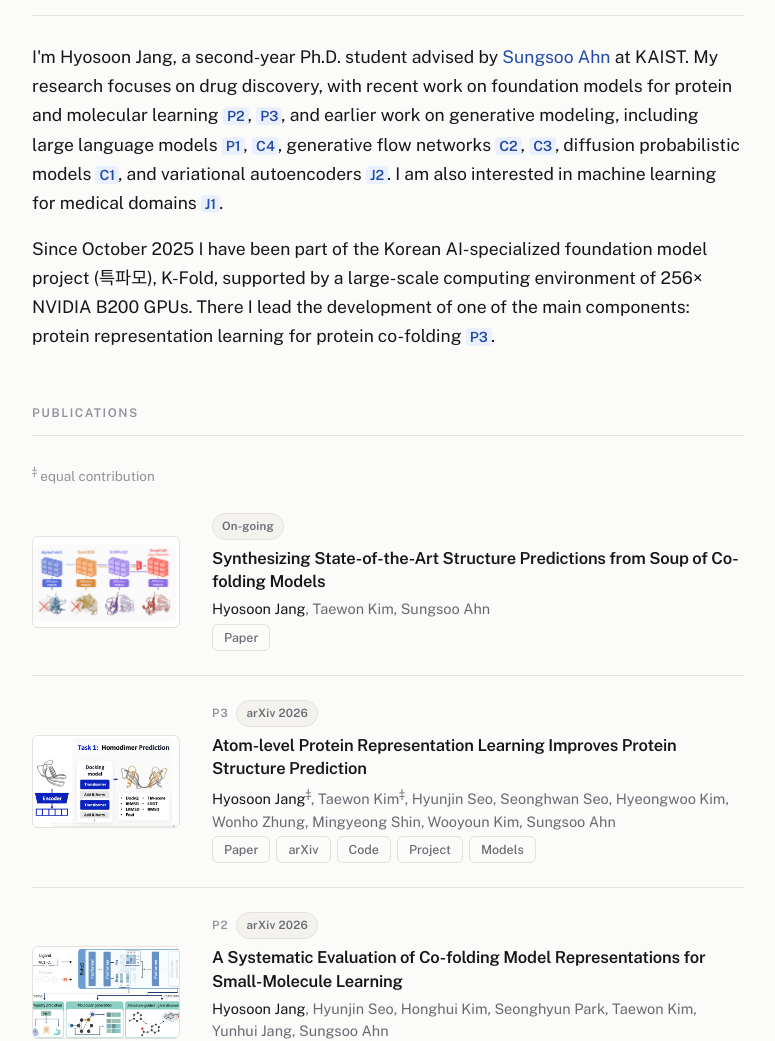
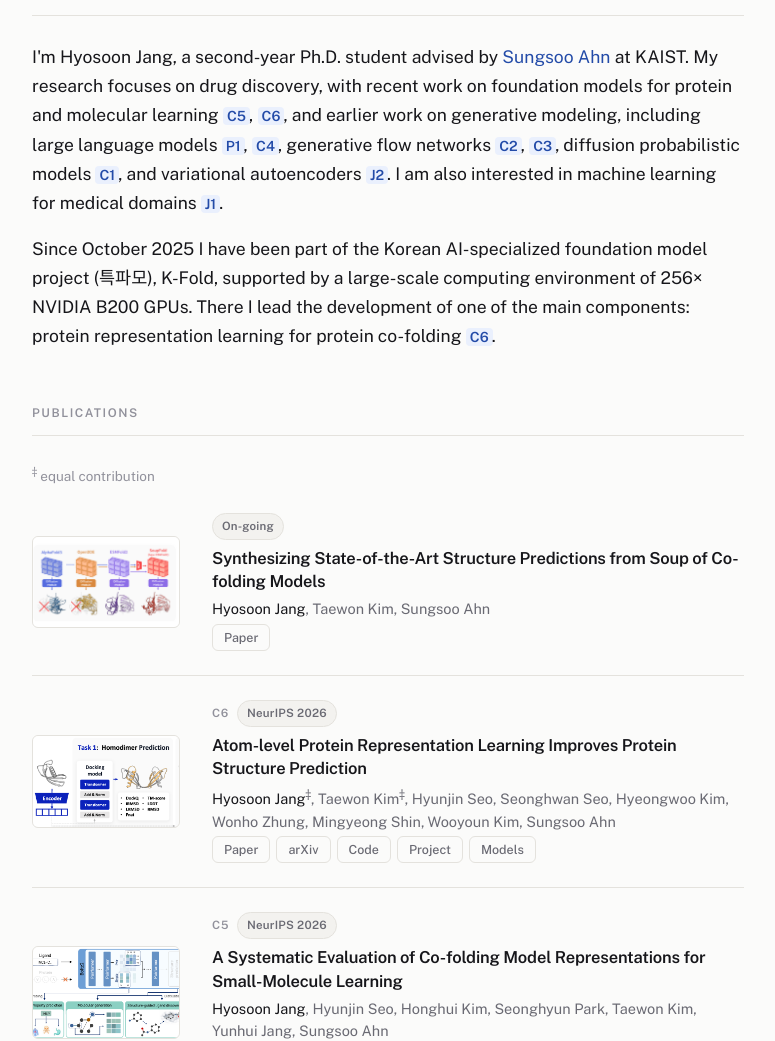
Before and after one commit to hsjang0/hsjang, a Jekyll site: the page built from index.html, in a window 1280 px wide and 1400 px high. Shown: the part 350-1391 px from the top of the window, without its empty margins (252-1027 px from the left). Built offline with Jekyll 4.4.1, drawn with Linux system fonts in a browser that asks for light colours.

Commit message:
TriProRep and the co-folding evaluation are NeurIPS 2026
Both badges move from arXiv to NeurIPS 2026. Their reference keys move with
them, out of the preprint series and onto the end of the conference one:
the co-folding evaluation becomes C5 and TriProRep C6, matching their arXiv
order. The bio cites the new keys, and the arXiv links stay.

Co-Authored-By: Claude Opus 5 <noreply@anthropic.com>

```diff
--- a/_data/publications.yaml
+++ b/_data/publications.yaml
@@ -25,10 +25,10 @@ papers:
       - label: "Paper"
         url: "/assets/publications/soupfold.pdf"
 
-  - tag: "P3"
+  - tag: "C6"
     title: "Atom-level Protein Representation Learning Improves Protein Structure Prediction"
     authors: "<span class='me'>Hyosoon Jang</span><sup>&Dagger;</sup>, Taewon Kim<sup>&Dagger;</sup>, Hyunjin Seo, Seonghwan Seo, Hyeongwoo Kim, Wonho Zhung, Mingyeong Shin, Wooyoun Kim, Sungsoo Ahn"
-    venue_short: "arXiv"
+    venue_short: "NeurIPS"
     year: "2026"
     selected: y
     image: "/assets/publications/kfold_struct_rep.png"
@@ -44,10 +44,10 @@ papers:
       - label: "Models"
         url: "https://huggingface.co/k-fold-structure"
 
-  - tag: "P2"
+  - tag: "C5"
     title: "A Systematic Evaluation of Co-folding Model Representations for Small-Molecule Learning"
     authors: "<span class='me'>Hyosoon Jang</span>, Hyunjin Seo, Honghui Kim, Seonghyun Park, Taewon Kim, Yunhui Jang, Sungsoo Ahn"
-    venue_short: "arXiv"
+    venue_short: "NeurIPS"
     year: "2026"
     selected: y
     image: "/assets/publications/Boltz_as_FM.png"
--- a/index.html
+++ b/index.html
@@ -56,7 +56,7 @@ title: Home
       <a href="https://sungsoo-ahn.github.io/" target="_blank" rel="noopener">Sungsoo Ahn</a>
       at KAIST.
       My research focuses on drug discovery, with recent work on foundation models for
-      protein and molecular learning <a class="ref" href="#P2">P2</a>,&nbsp;<a class="ref" href="#P3">P3</a>, and earlier work on
+      protein and molecular learning <a class="ref" href="#C5">C5</a>,&nbsp;<a class="ref" href="#C6">C6</a>, and earlier work on
       generative modeling, including large language models <a class="ref" href="#P1">P1</a>,&nbsp;<a class="ref" href="#C4">C4</a>,
       generative flow networks <a class="ref" href="#C2">C2</a>,&nbsp;<a class="ref" href="#C3">C3</a>,
       diffusion probabilistic models <a class="ref" href="#C1">C1</a>, and
@@ -68,7 +68,7 @@ title: Home
       (특파모), K-Fold, supported by a large-scale computing environment of
       256&times; NVIDIA B200 GPUs. There I lead the development of one of the main components:
       protein representation learning for protein co-folding
-      <a class="ref" href="#P3">P3</a>.
+      <a class="ref" href="#C6">C6</a>.
     </p>
   </div>
 </section>
```
